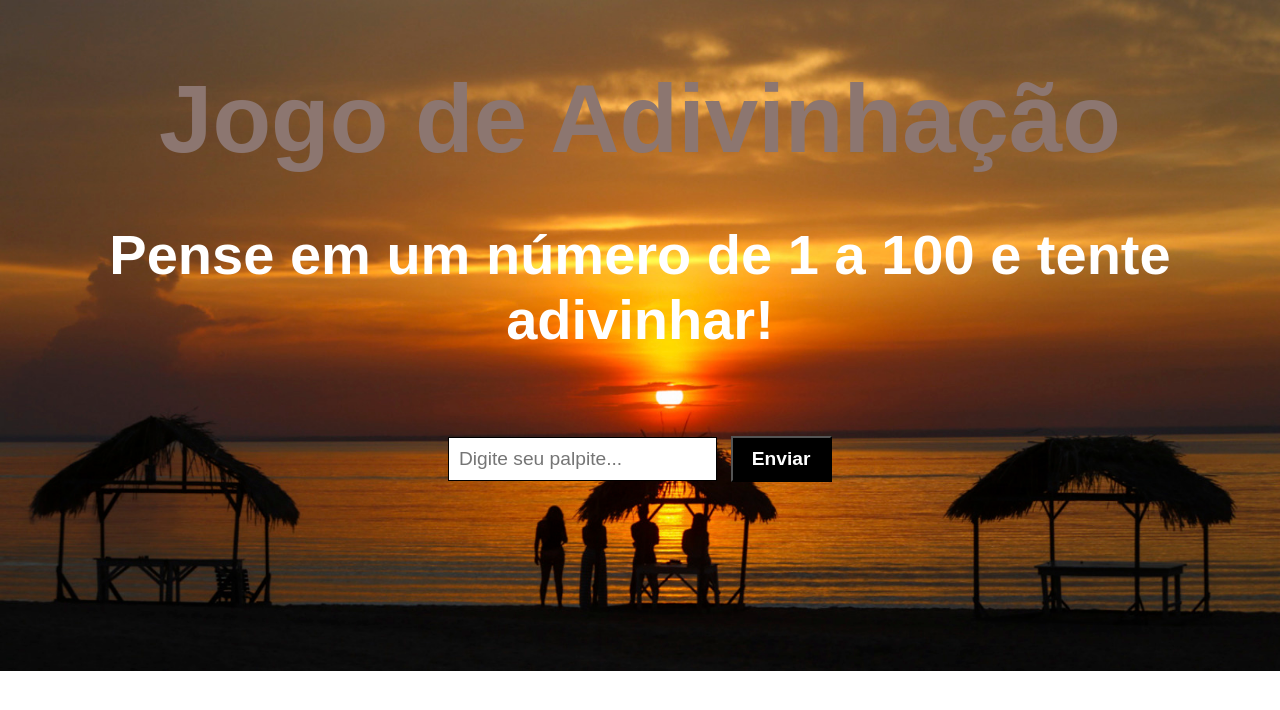
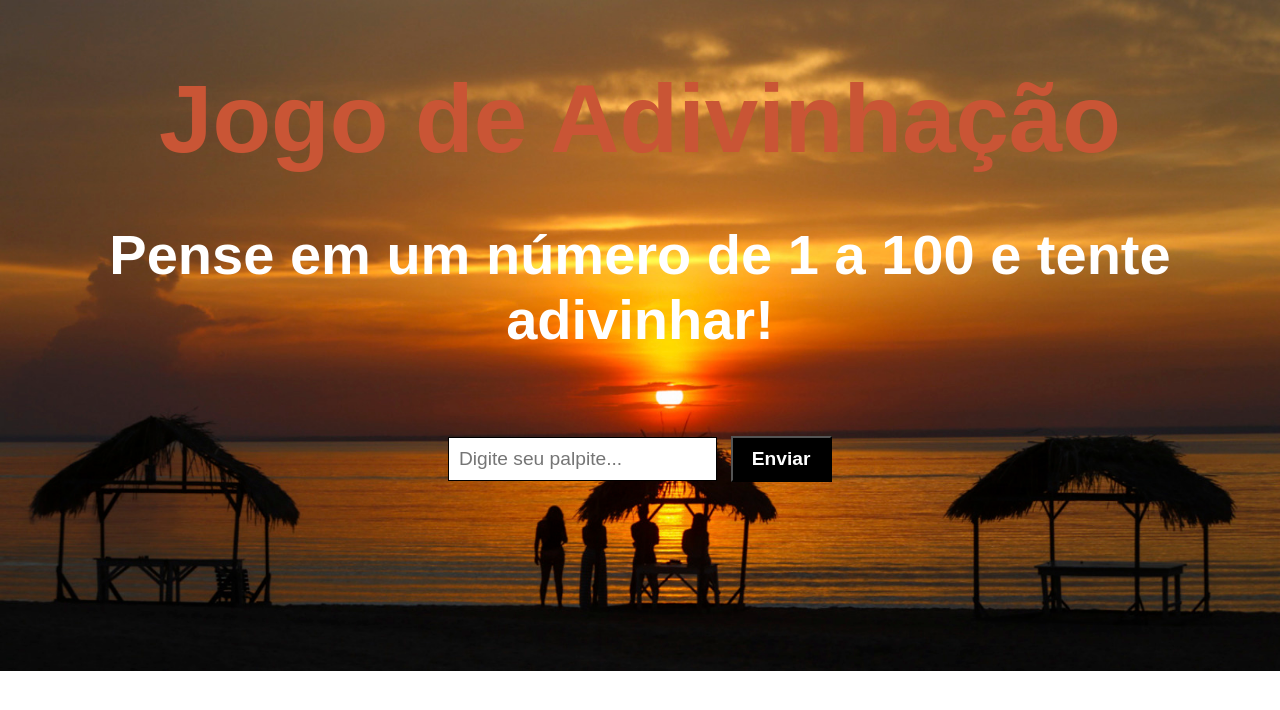
Before and after one commit to MateusAugusto1/Jogo-Simples, a plain HTML site: page index.html in a window 1280 px wide. In both pictures the pointer is over the element "Jogo de Adivinhação". Drawn offline with Linux system fonts and the light colour scheme.

Commit message:
Update style.css

```diff
--- a/style.css
+++ b/style.css
@@ -12,7 +12,7 @@ body {
   }
 
   h1:hover{
-    color: rgb(140, 118, 112);
+    color: rgb(201, 85, 53);
     transition: all 0.5;
   }
 
```
